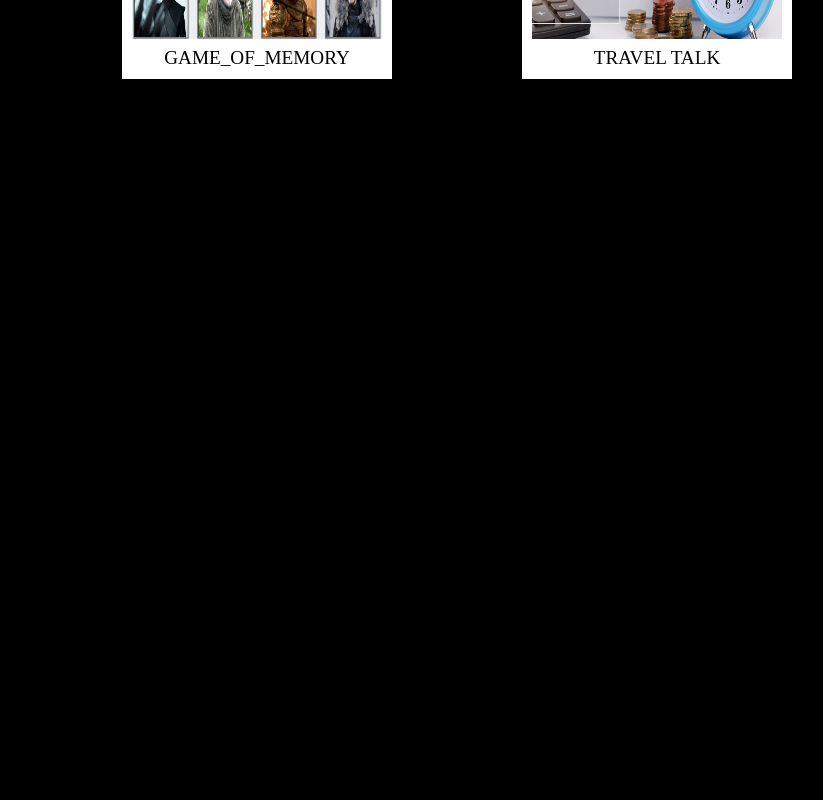
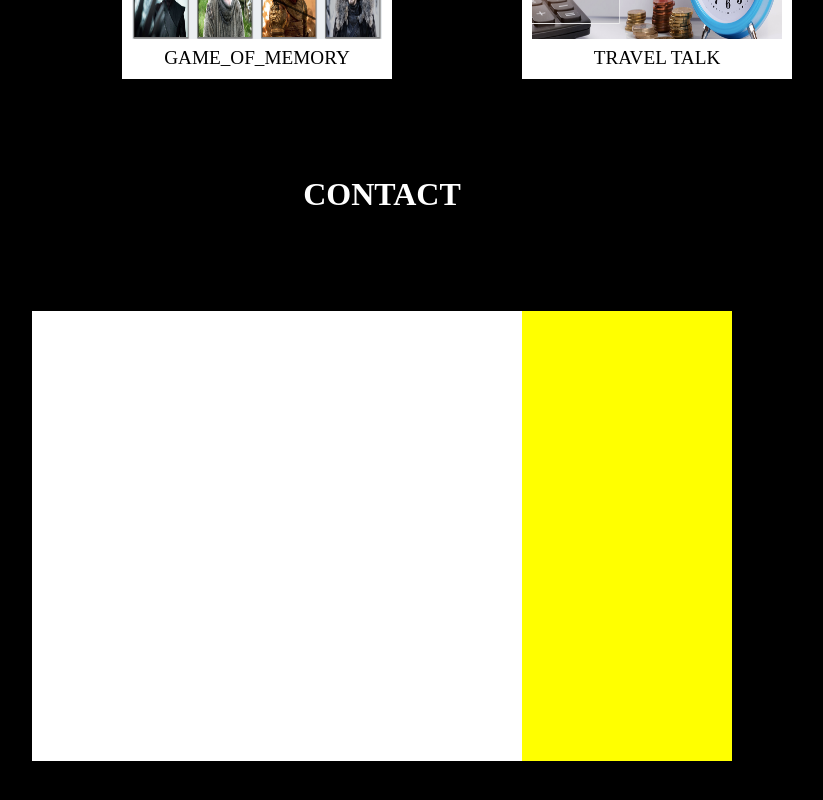
Before and after one commit to Aakratigoel/Portfolio, a React (Create React App) app: page / in a window 1280 px wide. Shown: the part 2360-3160 px from the top of the page, without its empty margins (258-1081 px from the left). Before the commit the page ends 2464 px from the top, so only its background shows below. Built offline with nearby package versions, Linux system fonts and the light colour scheme.

Commit message:
basic layout of contact page

```diff
--- a/src/index.css
+++ b/src/index.css
@@ -3,6 +3,7 @@
   padding:0;
 }
 body{
+  width:100%;
   background-color:black;
   overflow-x: hidden;
 }
@@ -60,7 +61,6 @@ body{
   padding-right:5px;
   border : 1px outset white;
   box-shadow: 5px 10px white;
-
 }
 
 #comeonindiv:hover{
@@ -71,7 +71,6 @@ body{
   font-family: Arial;
   font-weight: bolder;
   font-size: 120%;
-
 
 }
 #leftDiv{
@@ -281,6 +280,30 @@ color:white;
   color:black;
 
 }
+#contactPage{
+  background-color: black;
+  display: grid;
+  grid-template-rows:135px 450px 145px;
+  grid-template-columns:auto;
+}
+#contactinfo{
+ text-align: center;
+}
+#contactdetails{
+  width:700px;
+  height: 450px;
+  background-color: white;
+  margin:auto;
+  display: grid;
+  grid-template-columns:70% 30%;
+}
+#aboutheading{
+  text-align:center;
+color:white;
+}
+#contactdiv2{
+  background-color: yellow;
+}
 /* #entryButton{
   padding:10px;
   background-color: rgba(235, 26, 71, 0.486);
--- a/src/index.js
+++ b/src/index.js
@@ -203,7 +203,28 @@ class Portfolio extends React.Component {
     );
   }
 }
+class Contact extends React.Component{
+  render()
+  {
+    return(
+      <div id="contactPage">
+          <div id="aboutheading">
+          <h1>CONTACT</h1>
+          </div>
+          <div id="contactinfo">
+              <div></div>
+              <div id="contactdetails">
+                <div id="contactdiv1"></div>
+                <div id="contactdiv2"></div>
+              </div>
+              <div></div>
+          </div>
+          <div></div>
+      </div>
 
+    );
+  }
+}
 ReactDOM.render(
   <React.StrictMode>
     <HomePage />
@@ -217,6 +238,11 @@ ReactDOM.render(
     <br></br>
     <br></br>
     <Portfolio />
+    <br></br>
+    <br></br>
+    <br></br>
+    <br></br>
+    <Contact/>
   </React.StrictMode>,
   document.getElementById('root')
 );
```
Also changed, not shown: 1 other file (tests, documents, lock files or other folders).
